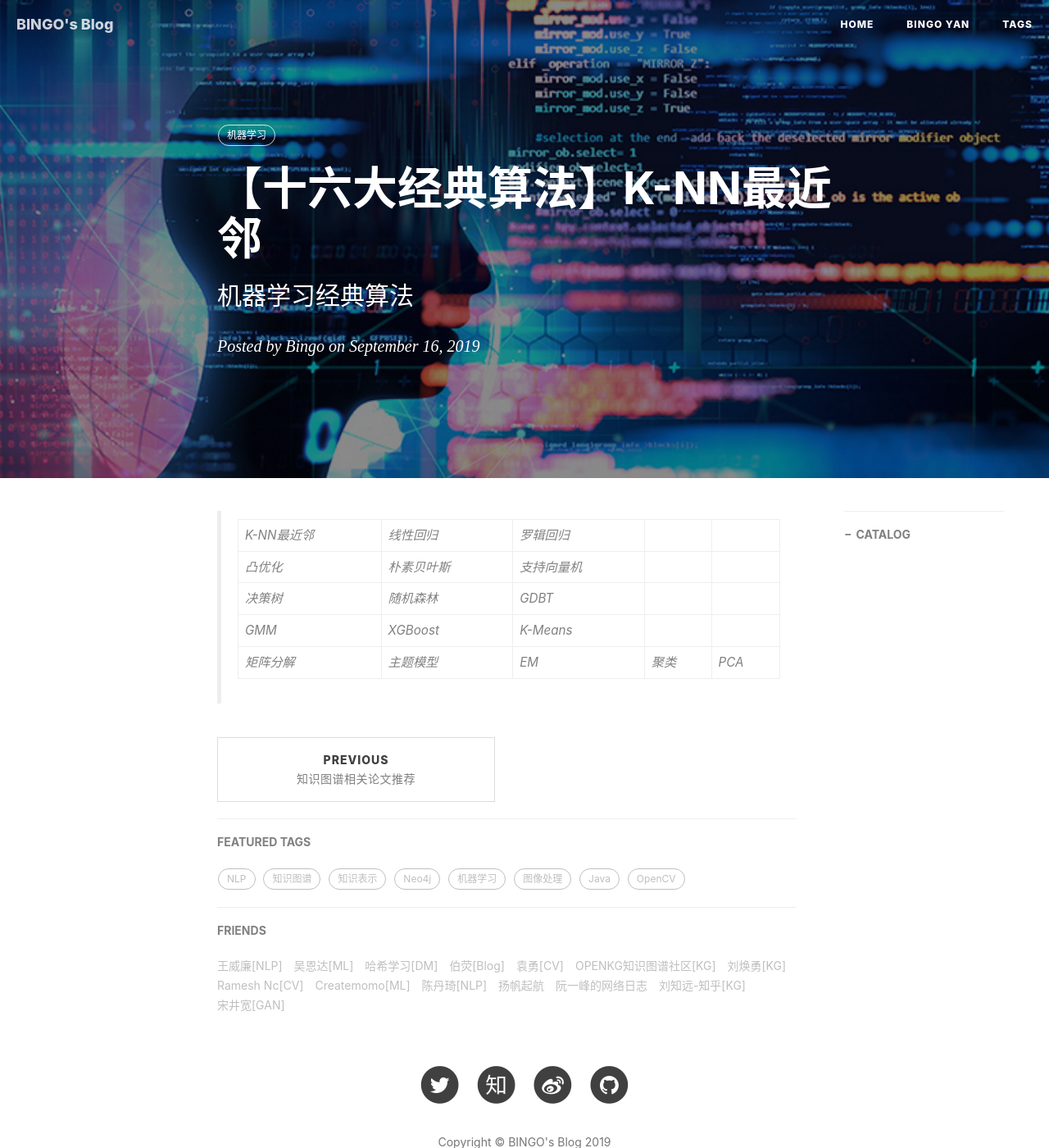
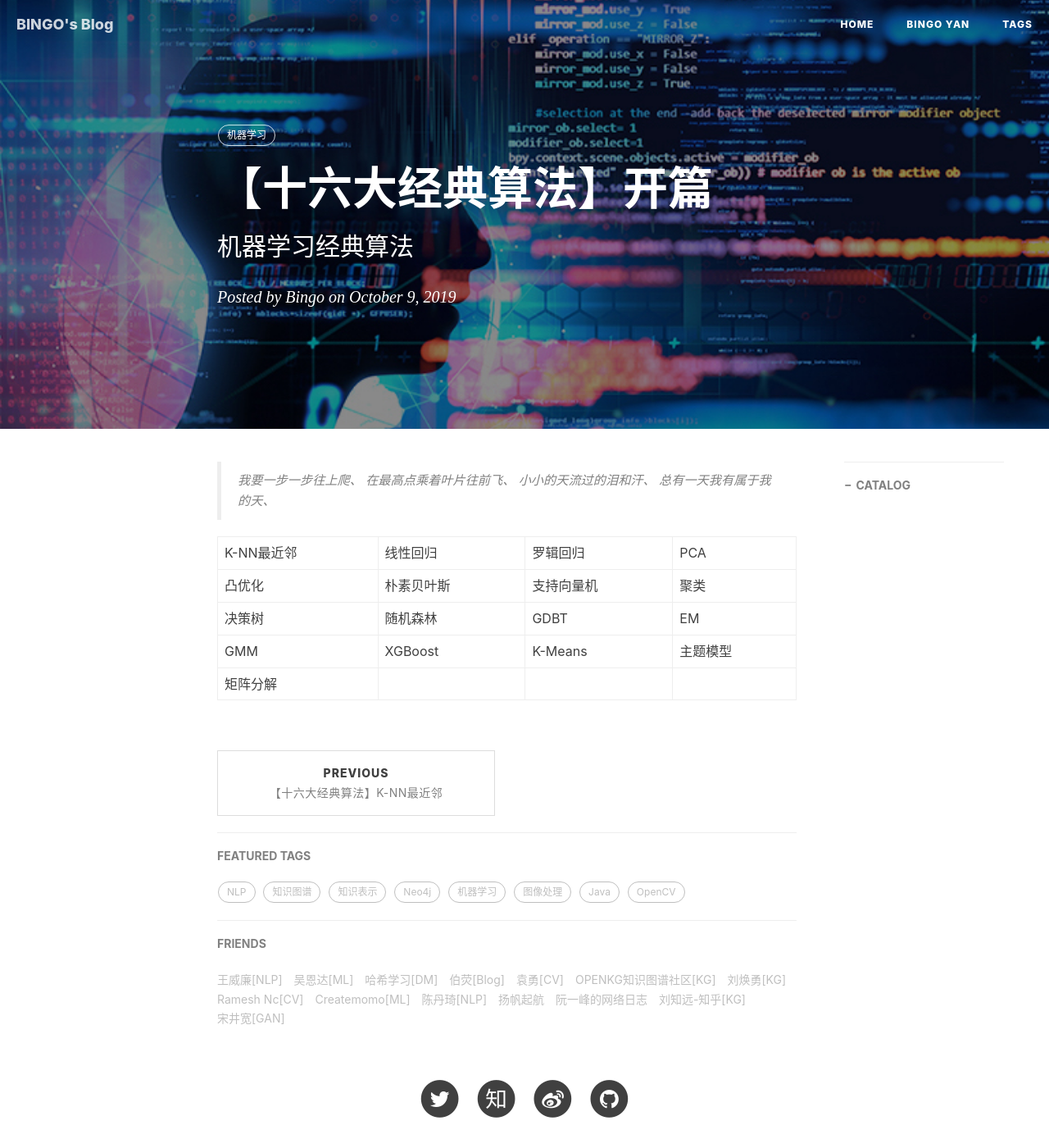
Before and after one commit to yutong2021/yutong2021.github.io, a Jekyll site: the page built from _posts/2019-10-09-十六大经典算法.markdown, in a window 1280 px wide and 1400 px high. Shown: the whole window at 82% size. Built offline with Jekyll 4.4.1, drawn with Linux system fonts in a browser that asks for light colours; nearby versions of some CDN libraries; comment, search, counter and statistics services are not loaded.

Commit message:
new blog

```diff
--- a/_posts/2019-10-09-十六大经典算法.markdown
+++ b/_posts/2019-10-09-十六大经典算法.markdown
@@ -1,8 +1,8 @@
 ---
 layout:     post
-title:      【十六大经典算法】K-NN最近邻
+title:      【十六大经典算法】开篇
 subtitle:   机器学习经典算法
-date:       2019-09-16
+date:       2019-10-09
 author:     Bingo
 header-img: img/post-bg-ml.jpg
 catalog: true
@@ -10,8 +10,13 @@
     - 机器学习
 ---
 
-> | K-NN最近邻 | 线性回归 | 罗辑回归 |
-> | 凸优化 | 朴素贝叶斯 | 支持向量机 |
-> | 决策树 | 随机森林 | GDBT |
-> | GMM | XGBoost | K-Means |
-> | 矩阵分解 | 主题模型 | EM | 聚类 | PCA |
+> 我要一步一步往上爬、
+> 在最高点乘着叶片往前飞、
+> 小小的天流过的泪和汗、
+> 总有一天我有属于我的天、
+
+| K-NN最近邻 | 线性回归 | 罗辑回归 | PCA |
+| 凸优化 | 朴素贝叶斯 | 支持向量机 | 聚类 |
+| 决策树 | 随机森林 | GDBT | EM |
+| GMM | XGBoost | K-Means | 主题模型 |
+| 矩阵分解 |
```
Also changed, not shown: _posts/2019-10-09-十六大经典算法-KNN最近邻.markdown (added, +14 -0 lines), img/post-bg-ml-knn.png (added).
